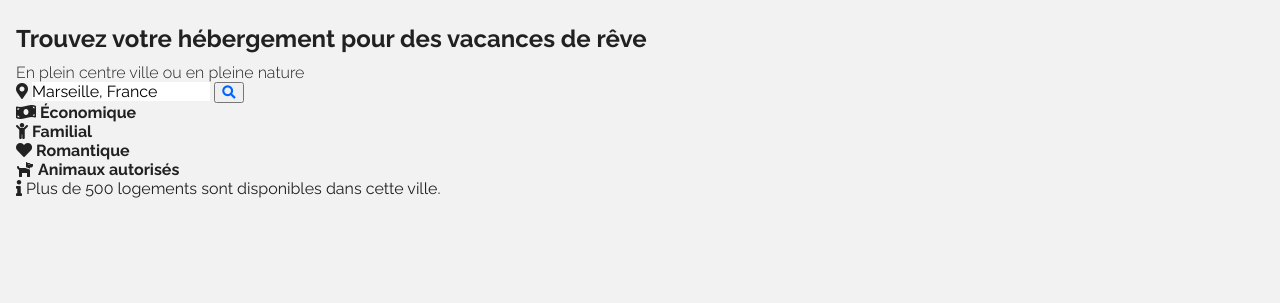
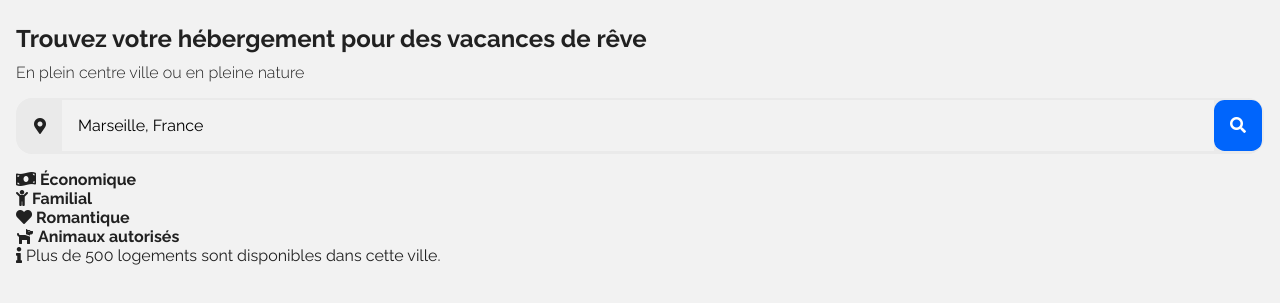
Before and after one commit to oc-2021-2022/AllanCerveaux_2_23062021, a website built with Parcel: page src/index.html in a window 1280 px wide. Shown: the part 93-396 px from the top of the page. Built offline with nearby package versions, Linux system fonts and the light colour scheme.

Commit message:
Reset tag button, add some variable color and start styling component.

```diff
--- a/src/style/main.css
+++ b/src/style/main.css
@@ -34,6 +34,7 @@ header,
 menu,
 nav,
 section,
+button,
 video {
   margin: 0;
   padding: 0;
@@ -53,7 +54,8 @@ a {
   --secondary-color: #deebff;
   --primary-text: #212121;
   --secondary-text: #757575;
-  --divider-color: #bdbdbd;
+  --grey-lighter: #eaeaea;
+  --white: #ffffff;
   --font: 'Raleway', sans-serif;
   /* font size based on modularscale: https://www.modularscale.com */
   --font-size: 16px;
@@ -90,6 +92,11 @@ body {
 .subtitle {
   font-size: var(--size-normal);
   font-weight: lighter;
+}
+
+.icon {
+  font-size: var(--size-normal);
+  color: var(--primary-text);
 }
 
 .is-1 {
@@ -151,7 +158,38 @@ body {
 /*
 	Search and Filter component
 */
-
+.search {
+  margin: var(--size-normal) 0;
+}
+.search-input {
+  display: flex;
+  align-items: center;
+  justify-content: center;
+  padding: 0.132em;
+  border-radius: var(--size-normal);
+  background-color: var(--grey-lighter);
+}
+.search-input > .icon {
+  padding: 0 var(--size-normal);
+}
+.search-input > input[type='text'] {
+  background-color: var(--background-color);
+  padding: var(--size-normal);
+  flex-grow: 1;
+}
+.search-input > input[type='text']::placeholder {
+}
+.search-input > .btn {
+  padding: var(--size-normal);
+  font-size: var(--size-normal);
+  border-radius: var(--size-small);
+}
+.search-input > .btn.is-primary {
+  background-color: var(--primary-color);
+}
+.search-input > .btn > .icon {
+  color: var(--white);
+}
 /*
 	Media screen desktop
 */
```
